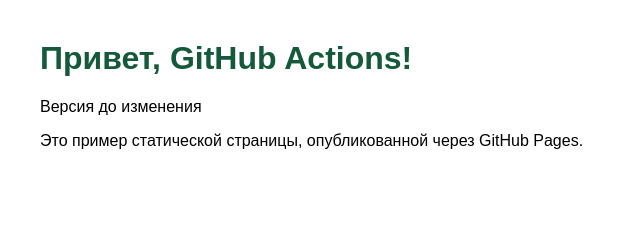
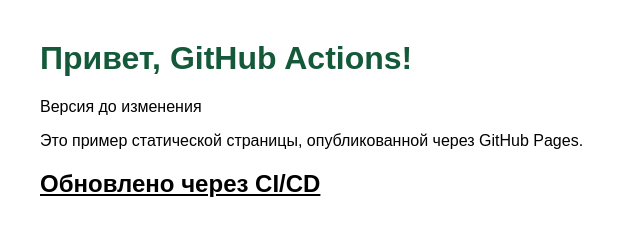
Before and after one commit to onikijsergey-source/site-cicd, a plain HTML site: page index.html in a window 1280 px wide. Shown: the whole page, without its empty margins (0-640 px from the left). Drawn offline with Linux system fonts and the light colour scheme.

Commit message:
Обновлено через CI/CD

```diff
--- a/index.html
+++ b/index.html
@@ -9,5 +9,6 @@
   <h1>Привет, GitHub Actions!</h1>
   <p>Версия до изменения</p>
   <p>Это пример статической страницы, опубликованной через GitHub Pages.</p>
+  <h2 style="text-decoration: underline;">Обновлено через CI/CD</h2>
 </body>
 </html>
```
